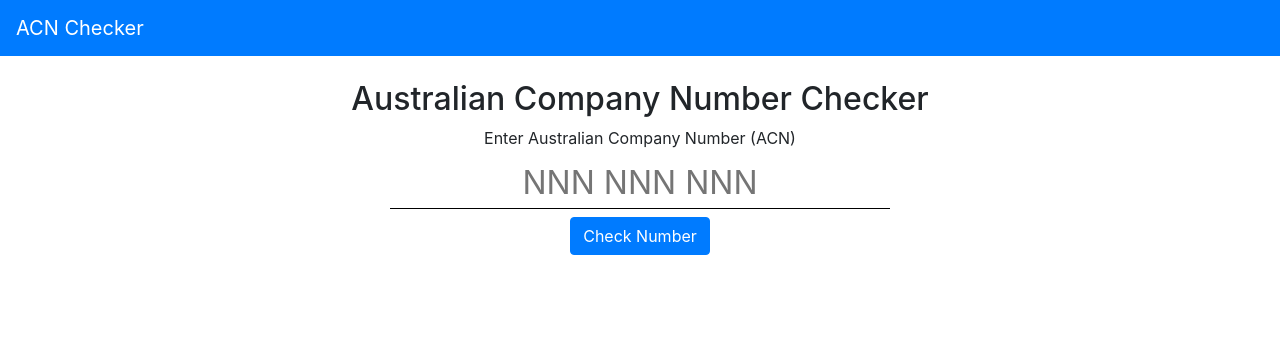
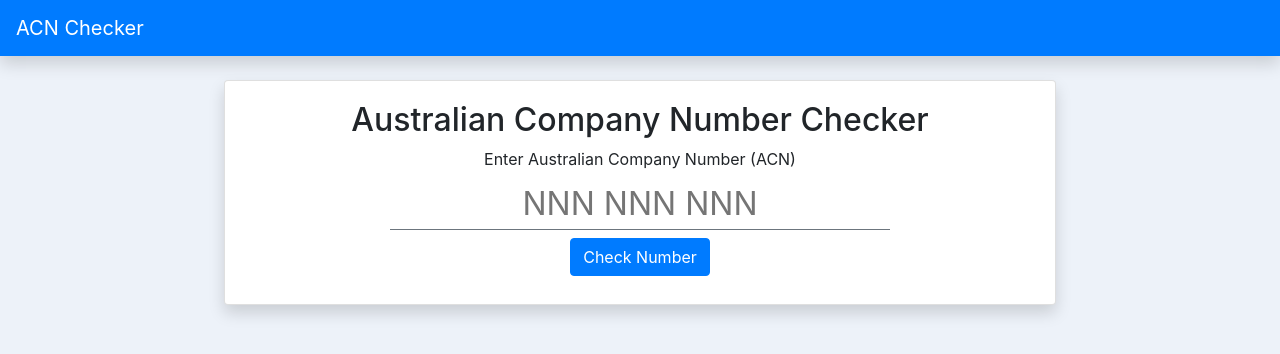
Before and after one commit to gundwiguna/ACN-checker, an Angular app: page / in a window 1280 px wide. Shown: the top 354 px of the page. Built offline with nearby package versions, Linux system fonts and the light colour scheme.

Commit message:
SBX-177 add card styling and shadow

```diff
--- a/src/app/app.component.html
+++ b/src/app/app.component.html
@@ -1,5 +1,5 @@
 <!-- As a link -->
-<nav class="navbar navbar-dark bg-primary">
+<nav class="navbar navbar-dark bg-primary shadow">
   <a class="navbar-brand" href="#">ACN Checker</a>
 </nav>
 
--- a/src/app/pages/number-checker/number-checker.component.html
+++ b/src/app/pages/number-checker/number-checker.component.html
@@ -1,4 +1,9 @@
-<div class="d-flex flex-column align-items-center acn-page animated fadeInUp">
+<div class="d-flex flex-column align-items-center">
+  <div class="card w-75 shadow animated fadeInUp">
+    <div class="card-body">
+      <div
+        class="d-flex flex-column align-items-center acn-page"
+      >
         <h2>
           Australian Company Number Checker
         </h2>
@@ -35,3 +40,6 @@
           </div>
         </form>
       </div>
+    </div>
+  </div>
+</div>
--- a/src/app/pages/number-checker/number-checker.component.scss
+++ b/src/app/pages/number-checker/number-checker.component.scss
@@ -4,9 +4,11 @@
 
 .acn-page {
   .number-form {
+    color: $primary;
     border: none;
-    border-bottom: 1.5px solid;
+    border-bottom: 1.5px solid $secondary;
     font-size: 2rem;
+    background: transparent;
     &:focus {
       box-shadow: none;
       border: none;
--- a/src/styles.scss
+++ b/src/styles.scss
@@ -1 +1,5 @@
 /* You can add global styles to this file, and also import other style files */
+body {
+  background-color: #edf2f9 !important;
+  height: 100vh;
+}
```
Lines whose indentation alone changed are shown as unchanged.
